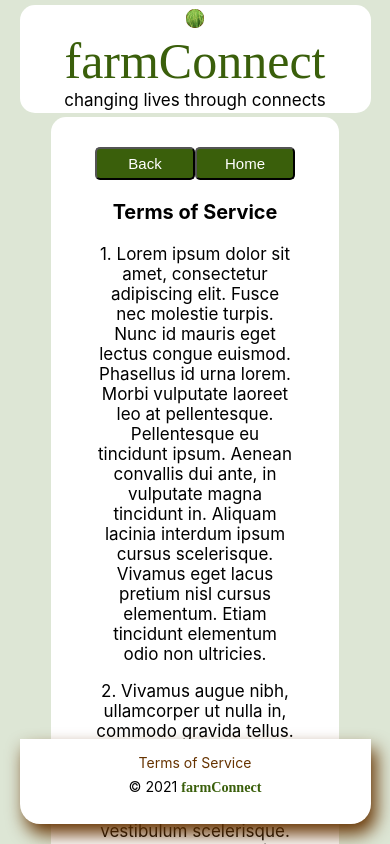
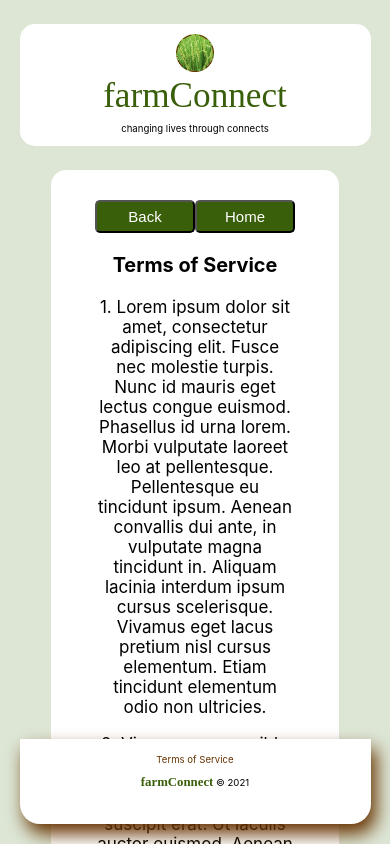
Before and after one commit to coula3/farm-connect, a React (Create React App) app in the folder farm-connect-frontend/: page /terms-of-service in a window 390 px wide. Shown: the top 844 px of the page. Built offline with nearby package versions, Linux system fonts and the light colour scheme.

Commit message:
refactor AppHeader and AppFooter for device responsiveness

```diff
--- a/farm-connect-frontend/src/components/AppFooter/AppFooter.css
+++ b/farm-connect-frontend/src/components/AppFooter/AppFooter.css
@@ -2,7 +2,7 @@
     clear: both;
     position: fixed;
     width: 90%;
-    margin: 0% 5% 0% 5%;
+    margin: 0% 5%;
     height: 75px;
     bottom: 20px;
     background-color: #FFF;
@@ -14,7 +14,7 @@
 #tos_p {
     margin: 5px 0px;
     color: #663300;
-    font-size: 14px;
+    font-size: .8rem;
     cursor: pointer;
 }
 
@@ -22,3 +22,13 @@
     color: #3a5f0b;
     font-family: 'Piedra';
 }
+
+
+@media (max-width: 600px) {
+    #app_name_span {
+        font-size: .8rem;
+    }
+    #tos_p, .AppFooter_main_div small {
+        font-size: .6rem;
+    }
+}
--- a/farm-connect-frontend/src/components/AppFooter/AppFooter.js
+++ b/farm-connect-frontend/src/components/AppFooter/AppFooter.js
@@ -10,7 +10,7 @@ const AppFooter = (props) => {
     return (
         <div className="AppFooter_main_div">
             <p id="tos_p" className="no_select" onClick={handleClick}>Terms of Service</p>
-            <small>&copy; {new Date().getUTCFullYear()} <span id="app_name_span"><strong>farmConnect</strong></span></small>
+            <small><span id="app_name_span"><strong>farmConnect</strong></span> &copy; {new Date().getUTCFullYear()}</small>
         </div>
     )
 }
--- a/farm-connect-frontend/src/components/AppHeader/AppHeader.css
+++ b/farm-connect-frontend/src/components/AppHeader/AppHeader.css
@@ -1,18 +1,37 @@
 .AppHeader_main_div {
     width: 90%;
-    margin: 1.25% 5% 1% 5%;
-    padding: 1% 0% 1% 0%;
+    margin: 1.5rem 5%;
+    padding: 10px 0%;
     border-radius: 15px;
     background-color: #FFF;
 }
 
 #logo_img {
-    height: 5%;
-    width: 5%;
+    height: 5rem;
+    width: 5rem;
 }
 
 #name_div {
     color: #3a5f0b;
-    font-size: 50px;
+    font-size: 4rem;
     font-family: 'Piedra';
 }
+
+.AppHeader_main_div span {
+    font-size: 1rem;
+}
+
+@media (max-width: 600px) {
+    #logo_img {
+        height: 2.4rem;
+        width: 2.4rem;
+    }
+
+    #name_div {
+        font-size: 2.2rem;
+    }
+
+    .AppHeader_main_div span {
+        font-size: .6rem;
+    }
+}
```
